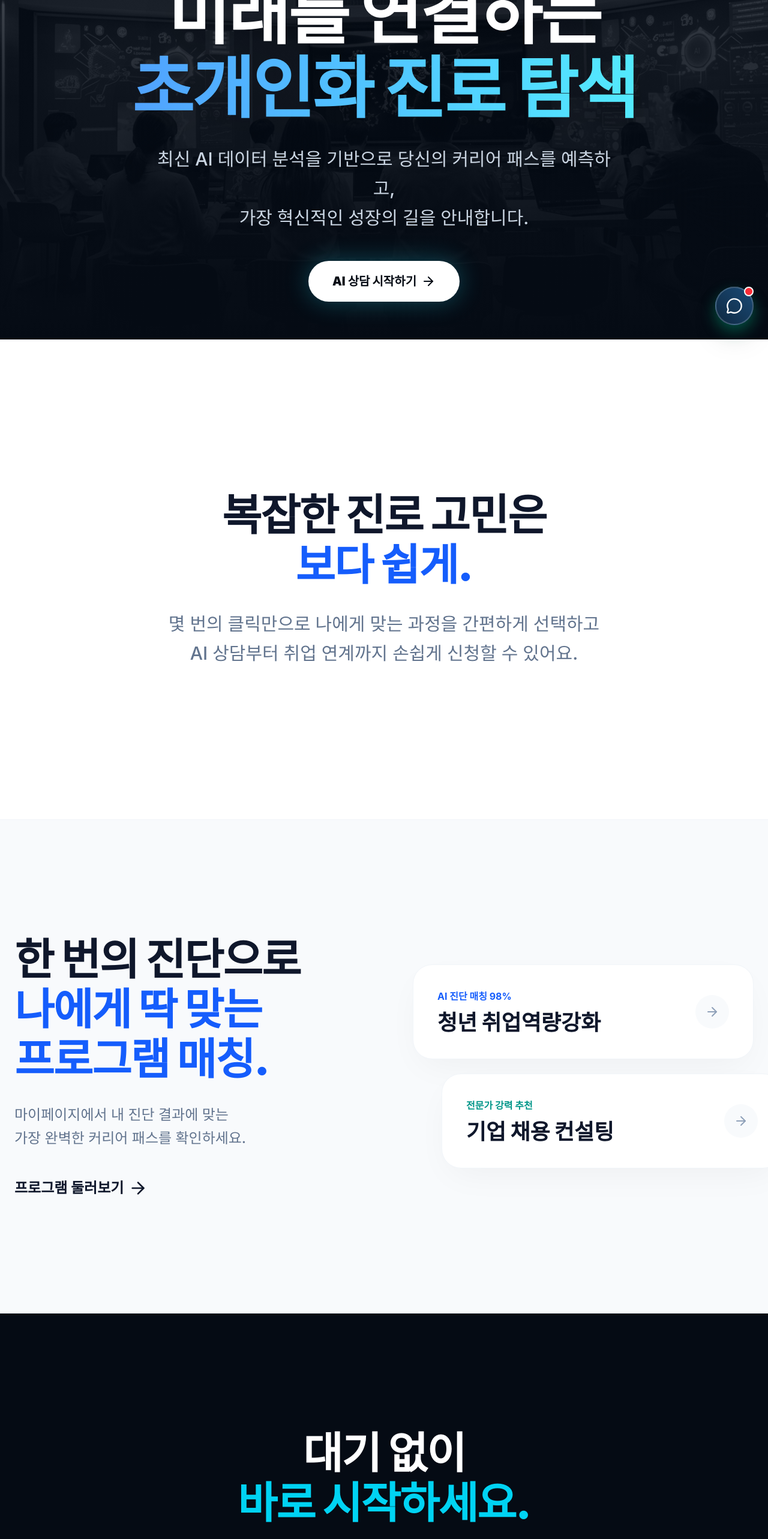
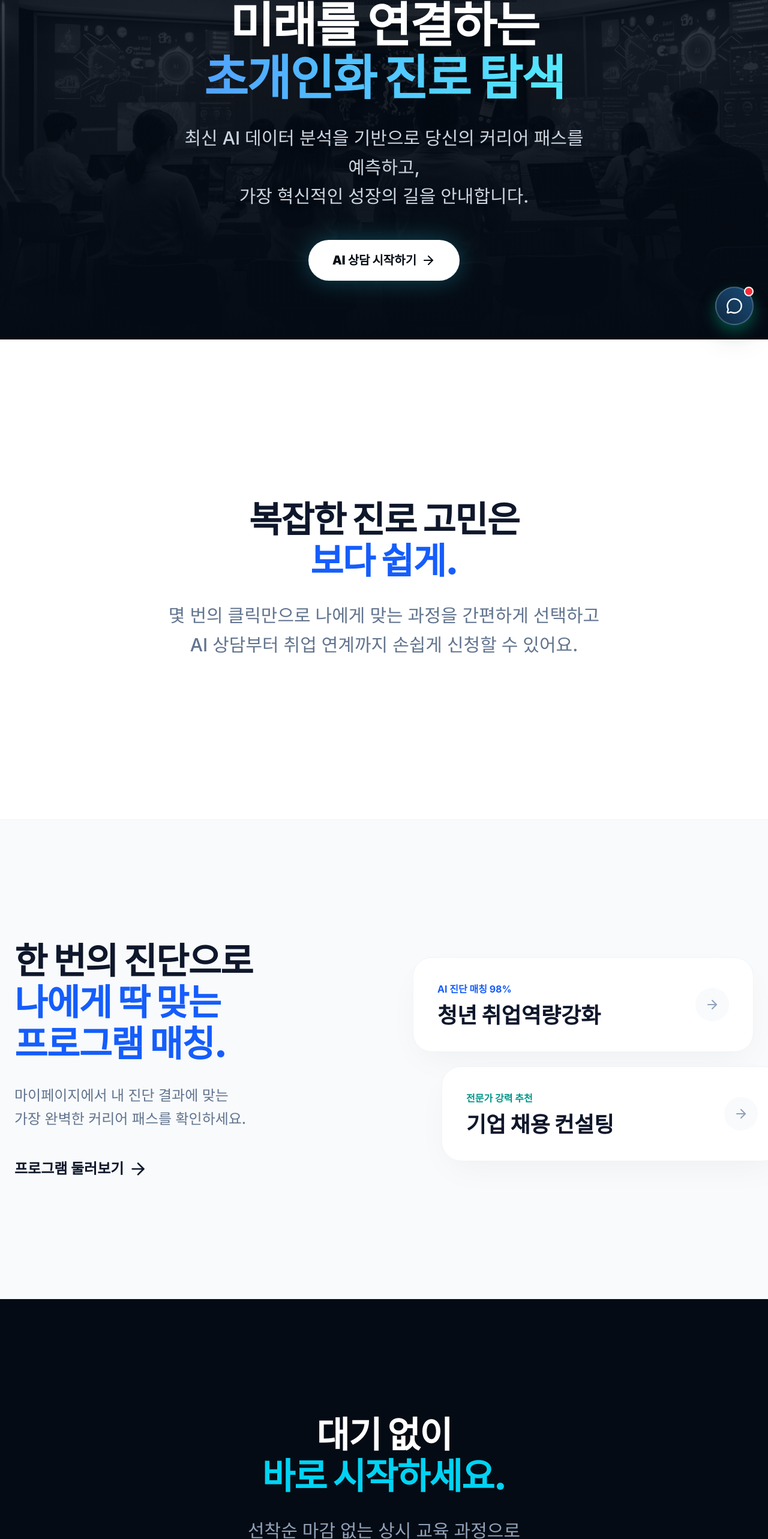
Before and after one commit to Minkkaeng/Korea-Career-Center, a React (Vite) app: page / in a window 1280 px wide. Shown: the part 234-2800 px from the top of the page at 60% size. Built offline with nearby package versions, Linux system fonts and the light colour scheme.

Commit message:
style: optimize global typography, reduce heading sizes and fix korean word breaking

```diff
--- a/src/index.css
+++ b/src/index.css
@@ -41,6 +41,8 @@
 
 body {
   @apply bg-white text-slate-900 antialiased;
+  word-break: keep-all;
+  overflow-wrap: break-word;
 }
 
 @keyframes marquee {
--- a/src/pages/Home.tsx
+++ b/src/pages/Home.tsx
@@ -75,7 +75,7 @@ export default function Home() {
 
             <motion.h1
               initial="hidden" animate="visible" variants={fadeInUp} transition={{ delay: 0.1 }}
-              className="text-[3rem] md:text-[5rem] lg:text-[7rem] font-black leading-[1.1] tracking-tight mb-8 drop-shadow-2xl"
+              className="text-5xl md:text-7xl lg:text-[80px] font-black leading-[1.1] tracking-tight break-keep mb-8 drop-shadow-2xl"
             >
               미래를 연결하는<br/>
               <span className="text-transparent bg-clip-text bg-gradient-to-r from-blue-400 to-cyan-300">초개인화 진로 탐색</span>
@@ -83,7 +83,7 @@ export default function Home() {
 
             <motion.p
               initial="hidden" animate="visible" variants={fadeInUp} transition={{ delay: 0.2 }}
-              className="text-xl md:text-2xl lg:text-3xl text-slate-300 font-medium mb-12 drop-shadow-lg max-w-3xl leading-relaxed"
+              className="text-xl md:text-2xl lg:text-3xl text-slate-300 font-medium mb-12 drop-shadow-lg max-w-3xl leading-relaxed break-keep"
             >
               최신 AI 데이터 분석을 기반으로 당신의 커리어 패스를 예측하고,<br className="hidden md:block" />가장 혁신적인 성장의 길을 안내합니다.
             </motion.p>
@@ -110,11 +110,11 @@ export default function Home() {
             variants={fadeInUp}
             className="text-center"
           >
-            <h2 className="text-4xl md:text-6xl lg:text-7xl font-black leading-[1.15] tracking-tight text-slate-900 mb-8">
+            <h2 className="text-4xl md:text-5xl lg:text-6xl font-black leading-[1.15] tracking-tight break-keep text-slate-900 mb-8">
               복잡한 진로 고민은<br/>
               <span className="text-blue-600">보다 쉽게.</span>
             </h2>
-            <p className="text-xl md:text-3xl text-slate-500 font-medium leading-relaxed">
+            <p className="text-xl md:text-3xl text-slate-500 font-medium leading-relaxed break-keep">
               몇 번의 클릭만으로 나에게 맞는 과정을 간편하게 선택하고<br className="hidden md:block"/>
               AI 상담부터 취업 연계까지 손쉽게 신청할 수 있어요.
             </p>
@@ -133,11 +133,11 @@ export default function Home() {
             className="flex flex-col lg:flex-row items-center gap-16 lg:gap-24"
           >
             <div className="w-full lg:w-1/2">
-              <motion.h2 variants={fadeInUp} className="text-4xl md:text-6xl lg:text-7xl font-black leading-[1.15] tracking-tight text-slate-900 mb-8">
+              <motion.h2 variants={fadeInUp} className="text-4xl md:text-5xl lg:text-6xl font-black leading-[1.15] tracking-tight break-keep text-slate-900 mb-8">
                 한 번의 진단으로<br/>
                 <span className="text-blue-600">나에게 딱 맞는<br/>프로그램 매칭.</span>
               </motion.h2>
-              <motion.p variants={fadeInUp} className="text-xl md:text-2xl text-slate-500 font-medium mb-12 leading-relaxed">
+              <motion.p variants={fadeInUp} className="text-xl md:text-2xl text-slate-500 font-medium mb-12 leading-relaxed break-keep">
                 마이페이지에서 내 진단 결과에 맞는<br/>가장 완벽한 커리어 패스를 확인하세요.
               </motion.p>
               <motion.div variants={fadeInUp}>
@@ -182,11 +182,11 @@ export default function Home() {
             viewport={{ once: false, amount: 0.3 }}
             variants={fadeInUp}
           >
-            <h2 className="text-4xl md:text-6xl lg:text-7xl font-black leading-[1.15] tracking-tight mb-8">
+            <h2 className="text-4xl md:text-5xl lg:text-6xl font-black leading-[1.15] tracking-tight break-keep mb-8">
               대기 없이<br/>
               <span className="text-cyan-400">바로 시작하세요.</span>
             </h2>
-            <p className="text-xl md:text-3xl text-slate-400 font-medium mb-24 leading-relaxed">
+            <p className="text-xl md:text-3xl text-slate-400 font-medium mb-24 leading-relaxed break-keep">
               선착순 마감 없는 상시 교육 과정으로<br className="hidden md:block"/>
               내 커리어 성장을 지금 당장 시작하세요.
             </p>
@@ -207,7 +207,7 @@ export default function Home() {
               <motion.div key={item.id} variants={fadeInUp} className="bg-slate-800/30 p-10 md:p-12 rounded-[2rem] border border-slate-700/50 hover:bg-slate-800 transition-colors duration-500">
                 <span className="text-5xl md:text-6xl font-black text-slate-700 mb-8 block">{item.id}</span>
                 <h4 className="text-2xl md:text-3xl font-bold mb-4">{item.title}</h4>
-                <p className="text-lg text-slate-400 leading-relaxed">{item.desc}</p>
+                <p className="text-lg text-slate-400 leading-relaxed break-keep">{item.desc}</p>
               </motion.div>
             ))}
           </motion.div>
```
